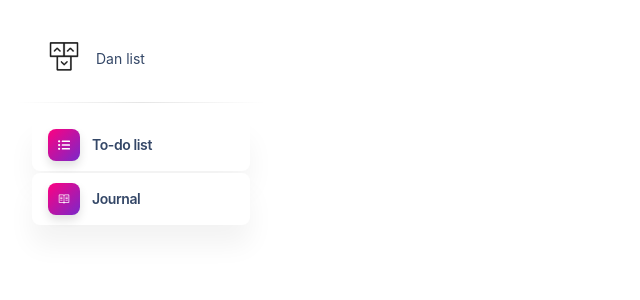
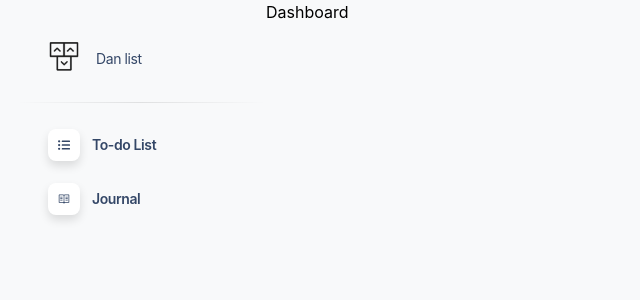
Before and after one commit to danielsyang/magic-todo, a Next.js app: page / in a window 1280 px wide. Shown: the top 300 px of the page, without its empty margins (0-640 px from the left). Built offline with nearby package versions, Linux system fonts and the light colour scheme.

Commit message:
Sidebar navigation

```diff
--- a/components/sidebar.tsx
+++ b/components/sidebar.tsx
@@ -1,48 +1,73 @@
 import { FaListUl } from "react-icons/fa";
 import { VscBook } from "react-icons/vsc";
 import Image from "next/image";
+import Link from "next/link";
 import logo from "../public/images/logo-ct.png";
+import { useRouter } from "next/router";
+import { IconType } from "react-icons/lib";
+
+interface SidebarItemProps {
+  isActive: boolean;
+  Icon: IconType;
+  name: string;
+  href: string;
+}
+
+function SidebarItem({ Icon, isActive, name, href }: SidebarItemProps) {
+  const activeItemCss =
+    "py-2.5 shadow-soft-xl text-sm my-0 mx-4 flex items-center whitespace-nowrap rounded-lg bg-white px-4 font-semibold text-slate-700 transition-colors";
+  const inactiveItemCss =
+    "py-2.5 text-sm my-0 mx-4 flex items-center whitespace-nowrap px-4 font-semibold text-slate-700 transition-colors";
+
+  const activeIconCss =
+    "bg-gradient-to-tl from-purple-700 to-pink-500 shadow-soft-2xl mr-2 flex h-8 w-8 items-center justify-center rounded-lg bg-white bg-center stroke-0 text-center xl:p-2.5";
+  const inactiveIconCss =
+    "shadow-soft-2xl mr-2 flex h-8 w-8 items-center justify-center rounded-lg bg-white bg-center stroke-0 text-center xl:p-2.5";
+  return (
+    <li className="mt-0.5 w-full">
+      <a className={isActive ? activeItemCss : inactiveItemCss} href={href}>
+        <div className={isActive ? activeIconCss : inactiveIconCss}>
+          <Icon className={isActive ? "text-white" : ""} />
+        </div>
+        <span className="ml-1 duration-300 opacity-100 pointer-events-none ease-soft">
+          {name}
+        </span>
+      </a>
+    </li>
+  );
+}
 
 export default function Sidebar() {
+  const { pathname } = useRouter();
+  const isJournal = pathname.includes("journal");
+  const isTodo = pathname.includes("todo");
+
   return (
     <aside className="ml-4 mt-4 w-[250px]">
-      <div className="flex px-8 py-6 items-center">
+      <Link href="/">
+        <a className="flex px-8 py-6 items-center">
           <div className="w-8">
             <Image src={logo} alt="Logo image" />
           </div>
           <p className="text-slate-700 text-sm ml-4 mb-0">Dan list</p>
-      </div>
+        </a>
+      </Link>
 
       <hr className="h-px mt-0 bg-transparent bg-gradient-to-r from-transparent via-black/40 to-transparent mb-4" />
       <div>
         <ul>
-          <li className="mt-0.5 w-full">
-            <a
-              className="py-2.5 shadow-soft-xl text-sm ease-nav-brand my-0 mx-4 flex items-center whitespace-nowrap rounded-lg bg-white px-4 font-semibold text-slate-700 transition-colors"
+          <SidebarItem
+            Icon={FaListUl}
+            isActive={isTodo}
+            name="To-do List"
             href="/todo"
-            >
-              <div className="bg-gradient-to-tl from-purple-700 to-pink-500 shadow-soft-2xl mr-2 flex h-8 w-8 items-center justify-center rounded-lg bg-white bg-center stroke-0 text-center xl:p-2.5">
-                <FaListUl className="text-white" />
-              </div>
-              <span className="ml-1 duration-300 opacity-100 pointer-events-none ease-soft">
-                To-do list
-              </span>
-            </a>
-          </li>
-
-          <li className="mt-0.5 w-full">
-            <a
-              className="py-2.5 shadow-soft-xl text-sm ease-nav-brand my-0 mx-4 flex items-center whitespace-nowrap rounded-lg bg-white px-4 font-semibold text-slate-700 transition-colors"
+          />
+          <SidebarItem
+            Icon={VscBook}
+            isActive={isJournal}
+            name="Journal"
             href="/journal"
-            >
-              <div className="bg-gradient-to-tl from-purple-700 to-pink-500 shadow-soft-2xl mr-2 flex h-8 w-8 items-center justify-center rounded-lg bg-white bg-center stroke-0 text-center xl:p-2.5">
-                <VscBook className="text-white" />
-              </div>
-              <span className="ml-1 duration-300 opacity-100 pointer-events-none ease-soft">
-                Journal
-              </span>
-            </a>
-          </li>
+          />
         </ul>
       </div>
     </aside>
--- a/pages/_app.tsx
+++ b/pages/_app.tsx
@@ -1,8 +1,20 @@
-import '../styles/globals.css'
-import type { AppProps } from 'next/app'
+import "../styles/globals.css";
+import type { AppProps } from "next/app";
+import Head from "next/head";
+import Sidebar from "../components/sidebar";
 
 function MyApp({ Component, pageProps }: AppProps) {
-  return <Component {...pageProps} />
+  return (
+    <>
+      <Head>
+        <title>Magic Todo</title>
+      </Head>
+      <div className="flex">
+        <Sidebar />
+        <Component {...pageProps} />
+      </div>
+    </>
+  );
 }
 
-export default MyApp
+export default MyApp;
--- a/pages/index.tsx
+++ b/pages/index.tsx
@@ -1,16 +1,3 @@
-import Head from "next/head";
-
-import Sidebar from "../components/sidebar";
-
 export default function Index() {
-  return (
-    <>
-      <Head>
-        <title>To-do list</title>
-      </Head>
-      <div className="flex">
-        <Sidebar />
-      </div>
-    </>
-  );
+  return <div>Dashboard</div>;
 }
--- /dev/null
+++ b/pages/journal/index.tsx
@@ -0,0 +1,3 @@
+export default function JournalPage() {
+  return <div>Journal</div>;
+}
--- /dev/null
+++ b/pages/todo/index.tsx
@@ -0,0 +1,3 @@
+export default function TodoPage() {
+  return <div>TODO!</div>;
+}
--- a/styles/globals.css
+++ b/styles/globals.css
@@ -8,6 +8,7 @@ body {
   margin: 0;
   font-family: -apple-system, BlinkMacSystemFont, Segoe UI, Roboto, Oxygen,
     Ubuntu, Cantarell, Fira Sans, Droid Sans, Helvetica Neue, sans-serif;
+  background-color: #f8f9fa;
 }
 
 a {
```
Lines whose indentation alone changed are shown as unchanged.
